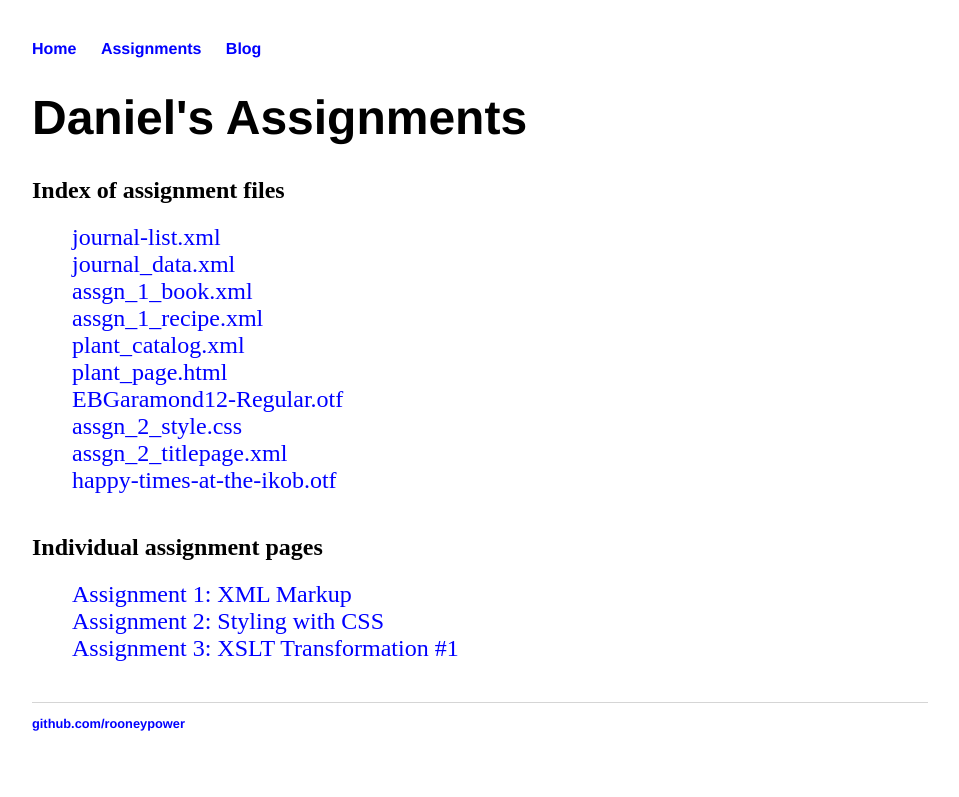
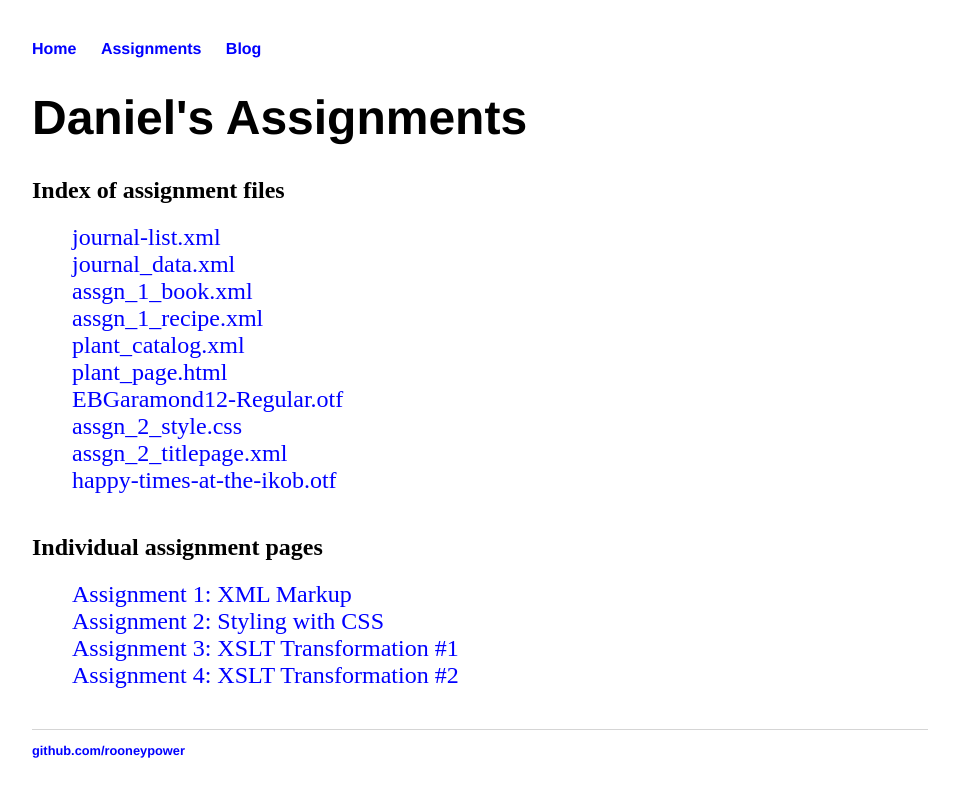
Before and after one commit to rooneypower/rooneypower.github.io, a Jekyll site: the page built from assignments/index.html, in a window 1280 px wide. Shown: the top 797 px of the page, without its empty margins (160-1119 px from the left). Built offline with Jekyll 4.4.1, drawn with Linux system fonts in a browser that asks for light colours.

Commit message:
Update index.html
add fourth assignment

```diff
--- a/assignments/index.html
+++ b/assignments/index.html
@@ -17,4 +17,5 @@ title: "Daniel's Assignments"
 	<li><a href="markup">Assignment 1: XML Markup</a></li>
 	<li><a href="titlepage">Assignment 2: Styling with CSS</a></li>
 	<li><a href="plants">Assignment 3: XSLT Transformation #1</a></li>
+	<li><a href="journals">Assignment 4: XSLT Transformation #2</a></li>
 </ul>
```
